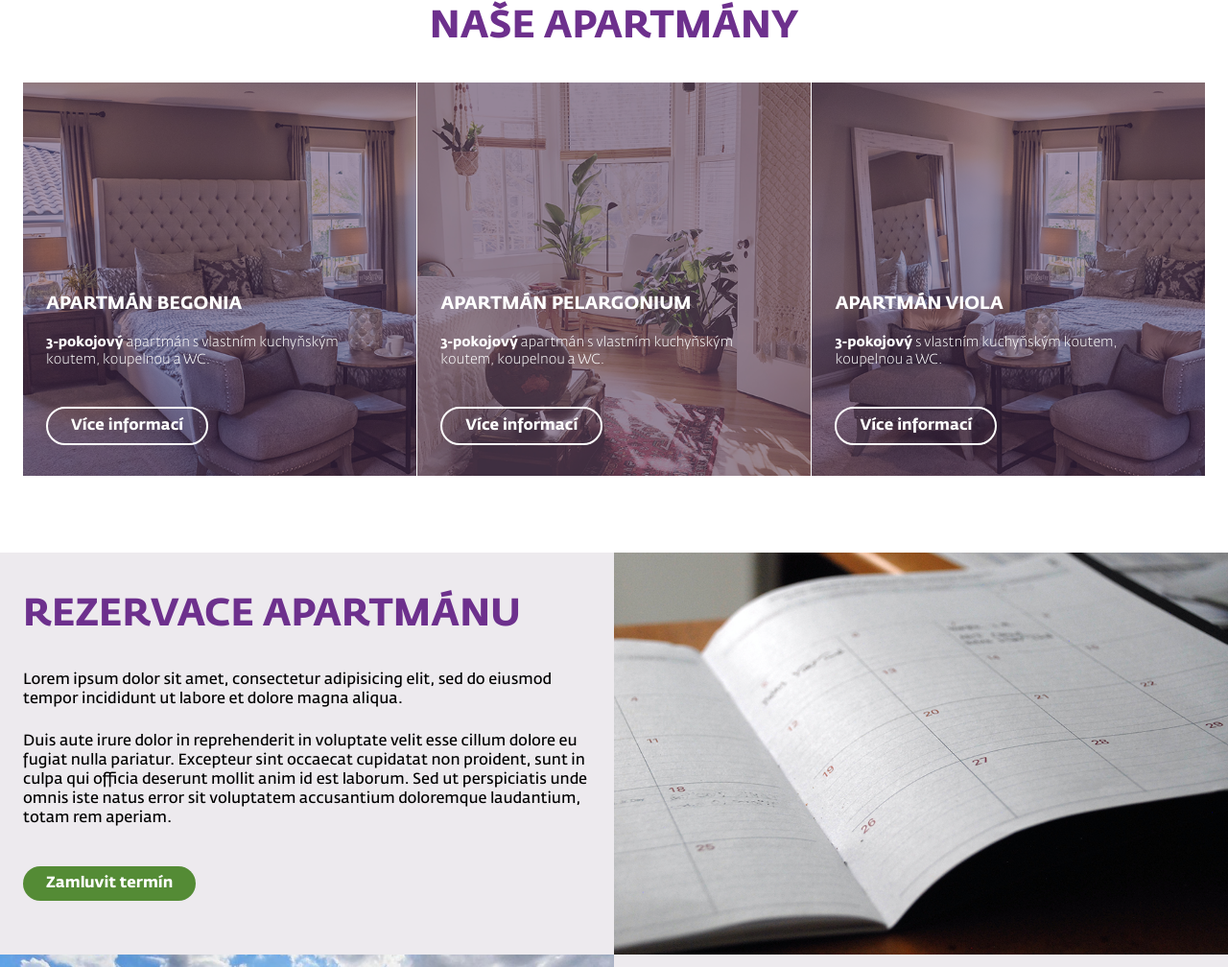
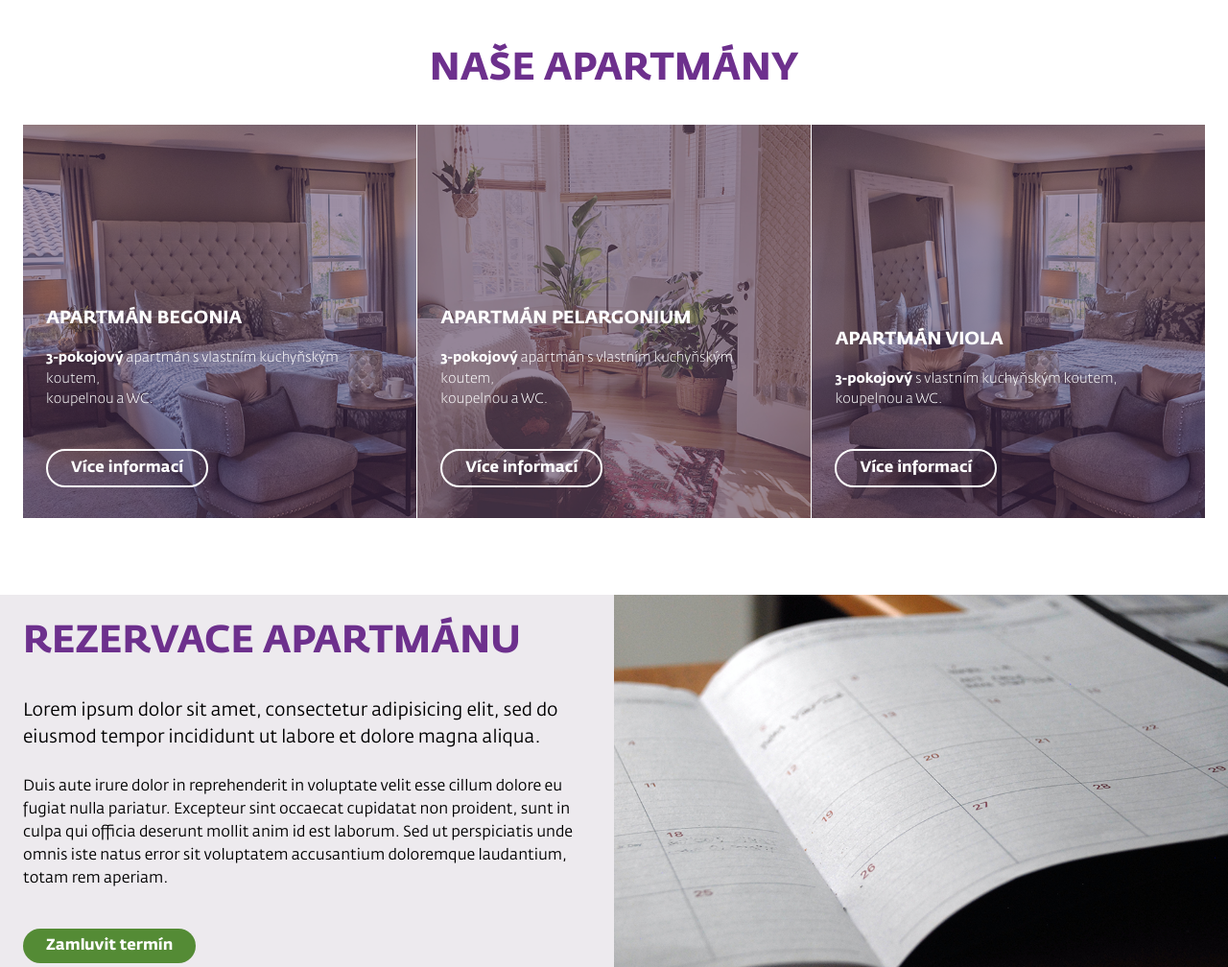
Before and after one commit to karolinavor/frontend-ukol, a website: page index.html in a window 1280 px wide. Shown: the part 884-1892 px from the top of the page at 96% size. Drawn offline with nearby package versions, Linux system fonts and the light colour scheme; files that its build step writes are made by us from their sources.

Commit message:
font sizes

```diff
--- a/index.html
+++ b/index.html
@@ -84,7 +84,7 @@
                                 <h3>
                                     APARTMÁN BEGONIA
                                 </h3>
-                                <p><b>3-pokojový</b> apartmán s vlastním kuchyňským koutem, koupelnou a WC.</p>
+                                <p><b>3-pokojový</b> apartmán s vlastním kuchyňským koutem,<br/>koupelnou a WC.</p>
                                 <div class="button-transparent">Více informací</div>
                             </div>
                         </a>
@@ -95,7 +95,7 @@
                                 <h3>
                                     APARTMÁN PELARGONIUM
                                 </h3>
-                                <p><b>3-pokojový</b> apartmán s vlastním kuchyňským koutem, koupelnou a WC.</p>
+                                <p><b>3-pokojový</b> apartmán s vlastním kuchyňským koutem,<br/>koupelnou a WC.</p>
                                 <div class="button-transparent">Více informací</div>
                             </div>
                         </a>
@@ -106,7 +106,7 @@
                                 <h3>
                                     APARTMÁN VIOLA
                                 </h3>
-                                <p><b>3-pokojový</b> s vlastním kuchyňským koutem, koupelnou a WC.</p>
+                                <p><b>3-pokojový</b> s vlastním kuchyňským koutem,<br/>koupelnou a WC.</p>
                                 <div class="button-transparent">Více informací</div>
                             </div>
                         </a>
@@ -119,7 +119,7 @@
                         <div class="info-grid-text-first">
                             <h2>REZERVACE APARTMÁNU</h2>
                             <div>
-                                <p>
+                                <p class="font-larger">
                                     Lorem ipsum dolor sit amet, consectetur adipisicing elit, sed do eiusmod tempor incididunt ut labore et dolore magna aliqua.
                                 </p>
                                 <p>
@@ -136,7 +136,7 @@
                         <div class="info-grid-text-second">
                             <h2>CO NAJDETE V OKOLÍ</h2>
                             <div>
-                                <p>
+                                <p class="font-larger">
                                     Lorem ipsum dolor sit amet, consectetur adipisicing elit, sed do eiusmod tempor incididunt ut labore et dolore magna aliqua.
                                 </p>
                                 <p>
--- a/scss/_footer.scss
+++ b/scss/_footer.scss
@@ -1,6 +1,7 @@
 footer {
     background-color: $purple;
     color: $white;
+    font-size: .875rem;
 
     .footer-row {
         display: flex;
--- a/scss/_general.scss
+++ b/scss/_general.scss
@@ -55,6 +55,8 @@ ul {
 p {
     margin-top: 0;
     margin-bottom: 1.5rem;
+    font-weight: 350;
+    line-height: 1.5;
 }
 
 h1, h2 {
@@ -123,6 +125,10 @@ section {
     overflow: hidden;
 }
 
+.font-larger {
+    font-size: 1.1875rem;
+}
+
 /* Buttons */
 
 .button-transparent,
@@ -149,7 +155,7 @@ section {
 .button-white {
     &:hover {
         color: $white;
-        background-color: $purple;
+        background-color: $light_purple;
     }
 }
 
@@ -158,7 +164,7 @@ section {
     border: 2px solid $white;
 
     &:hover {
-        color: $purple;
+        color: $light_purple;
         background-color: $white;
     }
 }
@@ -168,6 +174,6 @@ section {
 }
 
 .button-white {
-    color: $purple;
+    color: $light_purple;
     background-color: $white;
 }
```
